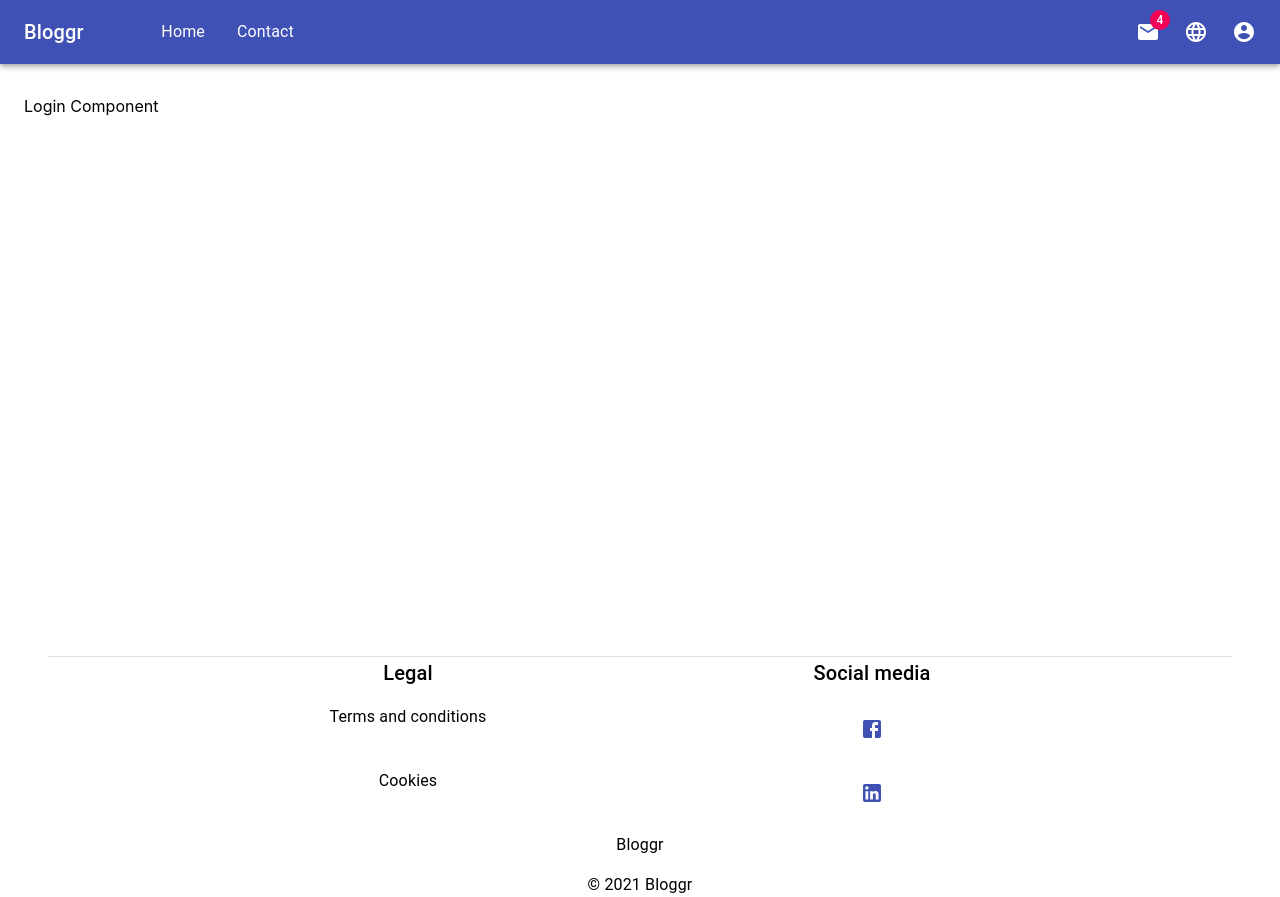
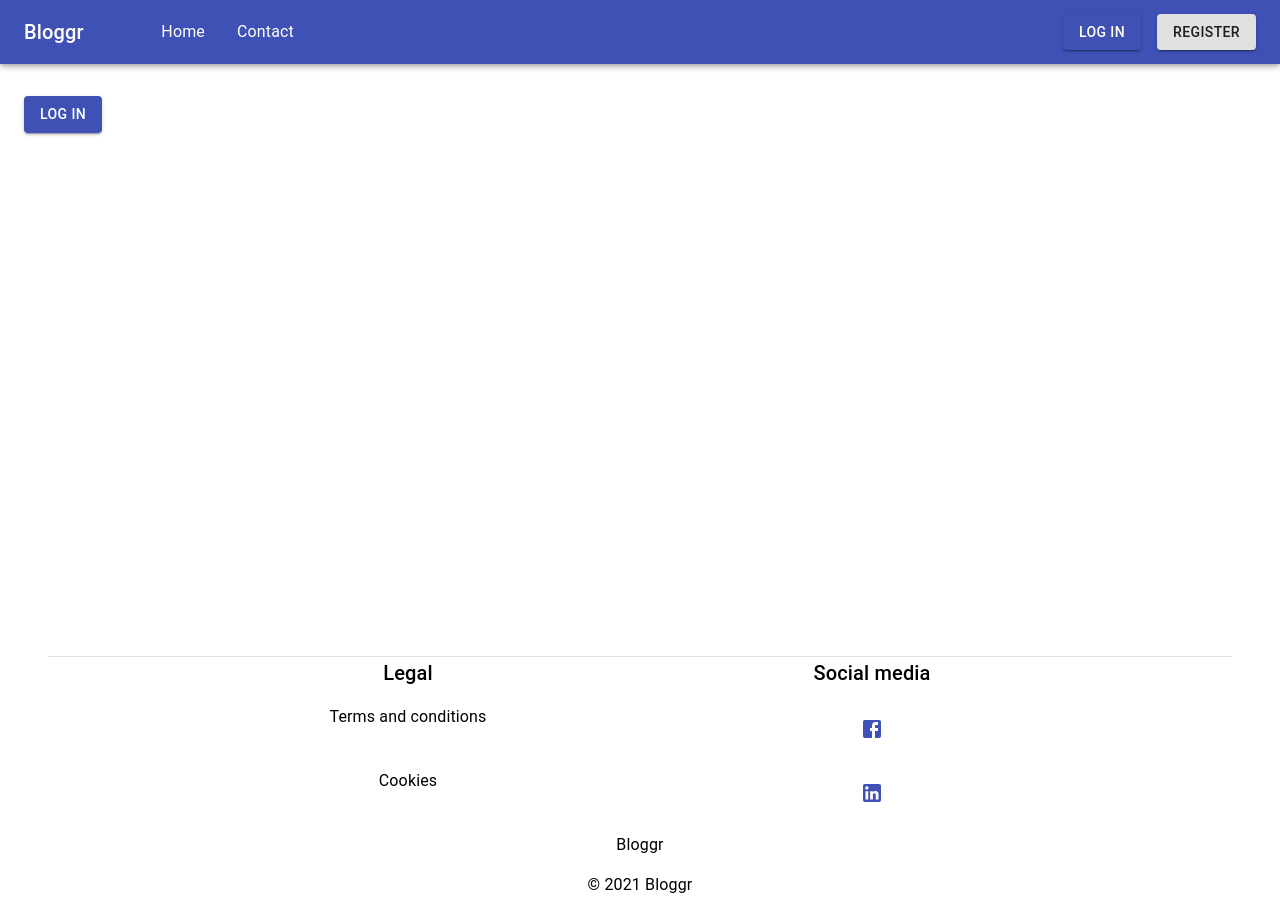
Before and after one commit to Maflos/Bloggr, a React (Create React App) app in the folder bloggr-ui/: page /login in a window 1280 px wide. Built offline with nearby package versions, Linux system fonts and the light colour scheme.

Commit message:
login/register ui flow + refactoring to smaller components

```diff
--- a/bloggr-ui/src/components/AccountMenu/AccountMenu.props.ts
+++ b/bloggr-ui/src/components/AccountMenu/AccountMenu.props.ts
@@ -2,4 +2,5 @@ export default interface AccountMenuProps {
     anchorEl: null | HTMLElement;
     menuId: string;
     handleMenuClose: () => void;
+    handleLogOut: () => void;
 }
--- a/bloggr-ui/src/components/AppFooter/AppFooter.tsx
+++ b/bloggr-ui/src/components/AppFooter/AppFooter.tsx
@@ -6,12 +6,12 @@ import FacebookIcon from '@material-ui/icons/Facebook';
 import LinkedInIcon from '@material-ui/icons/LinkedIn';
 import { Links } from '../../constants/Links';
 import { translate } from '../../mocks/LanguageAPIMock';
-import { selectLanguage } from '../../redux/reducers/headerSlice';
+import { setLanguage } from '../../redux/reducers/headerSlice';
 import { useAppSelector } from '../../redux/hooks';
 
 const AppFooter: React.FC = () => {
 
-  const selectedLanguage = useAppSelector(selectLanguage);
+  const selectedLanguage = useAppSelector(setLanguage);
 
   const copyright = '© ' + new Date().getFullYear() + ' ' + translate('appName', selectedLanguage);
 
--- a/bloggr-ui/src/components/AppHeader/AppHeader.module.scss
+++ b/bloggr-ui/src/components/AppHeader/AppHeader.module.scss
@@ -11,10 +11,6 @@
 
 .grow {
     flex-grow: 1;
-}
-
-.rightMenu {
-    display: flex,
 }
 
 .menuButton {
--- a/bloggr-ui/src/components/AppHeader/AppHeader.tsx
+++ b/bloggr-ui/src/components/AppHeader/AppHeader.tsx
@@ -3,45 +3,47 @@ import AppBar from '@material-ui/core/AppBar';
 import Toolbar from '@material-ui/core/Toolbar';
 import IconButton from '@material-ui/core/IconButton';
 import Typography from '@material-ui/core/Typography';
-import Badge from '@material-ui/core/Badge';
-import Button from '@material-ui/core/Button';
 import MenuIcon from '@material-ui/icons/Menu';
-import MailIcon from '@material-ui/icons/Mail';
-import LanguageIcon from '@material-ui/icons/Language';
-import { NavLink } from 'react-router-dom';
+import { NavLink, useHistory } from 'react-router-dom';
 import List from '@material-ui/core/List';
 import { Box, ListItem, ListItemText } from '@material-ui/core';
 import { Routes } from '../../constants/Routes';
 import { translate } from '../../mocks/LanguageAPIMock';
-import { AccountCircle } from '@material-ui/icons';
 import styles from './AppHeader.module.scss';
 import AccountMenu from '../AccountMenu/AccountMenu';
 import LanguageMenu from '../LanguageMenu/LanguageMenu';
 import DrawerMenu from '../DrawerMenu/DrawerMenu';
+import UserHeaderOptions from '../UserHeaderOptions/UserHeaderOptions';
 import LANGUAGES from '../../constants/Translations';
-import { changeLanguage, selectLanguage } from '../../redux/reducers/headerSlice';
+import { changeLanguage, changeLogInState, setLanguage } from '../../redux/reducers/headerSlice';
 import { useAppSelector, useAppDispatch } from '../../redux/hooks';
 
 const AppHeader: React.FC = () => {
 
-  const selectedLanguage = useAppSelector(selectLanguage);
+  const selectedLanguage = useAppSelector(setLanguage);
   const dispatch = useAppDispatch()
 
   const [anchorEl, setAnchorEl] = React.useState<null | HTMLElement>(null);
   const [drawerState, setDrawerState] = React.useState<boolean>(false);
   const [transMenuAnchorEl, setTransMenuAnchorEl] = React.useState<null | HTMLElement>(null);
-  const [loggedIn, setLoggedIn] = React.useState<boolean>(false);
+
+  const history = useHistory();
 
   const menuId = 'primary-account-menu';
   const transMenuId = 'primary-translation-menu';
 
+  const handleMenuClose = () => {
+    setAnchorEl(null);
+  };
+
+  const handleLogOut = () => {
+    setAnchorEl(null);
+    dispatch(changeLogInState(false));
+    history.push('login');
+  }
+
   const handleProfileMenuOpen = (event: React.MouseEvent<HTMLElement>) => {
     setAnchorEl(event.currentTarget);
-  };
-
-  const handleMenuClose = () => {
-    setAnchorEl(null);
-    setLoggedIn(true);
   };
 
   const handleTranslationMenuOpen = (event: React.MouseEvent<HTMLElement>) => {
@@ -75,7 +77,6 @@ const AppHeader: React.FC = () => {
             </IconButton>
           </Box>
 
-
           <Typography className={styles.title} variant="h6" noWrap>
             {translate('appName', selectedLanguage)}
           </Typography>
@@ -89,44 +90,19 @@ const AppHeader: React.FC = () => {
             </List>
           </Box>
           <div className={styles.grow} />
-          {
-            loggedIn ? (
-              <div className={styles.rightMenu}>
-                <Button variant="contained" color="primary" component={NavLink} to="/login">Log In</Button>
-                <Button variant="outlined" component={NavLink} to="/register">Register</Button>
-              </div>
-            ) : (
-              <div className={styles.rightMenu}>
-                <IconButton aria-label="show 4 new mails" color="inherit">
-                  <Badge badgeContent={4} color="secondary">
-                    <MailIcon />
-                  </Badge>
-                </IconButton>
-                <IconButton
-                  aria-label="language selector"
-                  aria-controls={transMenuId}
-                  aria-haspopup="true"
-                  onClick={handleTranslationMenuOpen}
-                  color="inherit"
-                >
-                  <LanguageIcon />
-                </IconButton>
-                <IconButton
-                  edge="end"
-                  aria-label="account of current user"
-                  aria-controls={menuId}
-                  aria-haspopup="true"
-                  onClick={handleProfileMenuOpen}
-                  color="inherit"
-                >
-                  <AccountCircle />
-                </IconButton>
-              </div>
-            )
-          }
+          <UserHeaderOptions
+            menuId={menuId}
+            transMenuId={transMenuId}
+            handleTranslationMenuOpen={handleTranslationMenuOpen}
+            handleProfileMenuOpen={handleProfileMenuOpen}
+          />
         </Toolbar>
       </AppBar>
-      <AccountMenu menuId={menuId} handleMenuClose={handleMenuClose} anchorEl={anchorEl} />
+      <AccountMenu
+        menuId={menuId}
+        handleMenuClose={handleMenuClose}
+        handleLogOut={handleLogOut}
+        anchorEl={anchorEl} />
       <LanguageMenu
         menuId={transMenuId}
         handleMenuClose={handleTranslationMenuClose}
--- a/bloggr-ui/src/components/DrawerMenu/DrawerMenu.tsx
+++ b/bloggr-ui/src/components/DrawerMenu/DrawerMenu.tsx
@@ -12,12 +12,12 @@ import styles from './DrawerMenu.module.scss';
 import { Routes } from '../../constants/Routes';
 import { NavLink } from 'react-router-dom';
 import { translate } from '../../mocks/LanguageAPIMock';
-import { selectLanguage } from '../../redux/reducers/headerSlice';
+import { setLanguage } from '../../redux/reducers/headerSlice';
 import { useAppSelector } from '../../redux/hooks';
 
 const DrawerMenu: React.FC<DrawerMenuProps> = ({ drawerState, setDrawerState }) => {
 
-  const selectedLanguage = useAppSelector(selectLanguage);
+  const selectedLanguage = useAppSelector(setLanguage);
 
   const toggleDrawer = (open: boolean) => (
     event: React.KeyboardEvent | React.MouseEvent,
--- a/bloggr-ui/src/components/LanguageMenu/LanguageMenu.tsx
+++ b/bloggr-ui/src/components/LanguageMenu/LanguageMenu.tsx
@@ -4,7 +4,7 @@ import Menu from '@material-ui/core/Menu';
 import LanguageMenuProps from './LanguageMenu.prosps';
 import { translate } from '../../mocks/LanguageAPIMock';
 import LANGUAGES from '../../constants/Translations';
-import { selectLanguage as slctLanguage } from '../../redux/reducers/headerSlice';
+import { setLanguage } from '../../redux/reducers/headerSlice';
 import { useAppSelector } from '../../redux/hooks';
 
 const LanguageMenu: React.FC<LanguageMenuProps> = (
@@ -15,7 +15,7 @@ const LanguageMenu: React.FC<LanguageMenuProps> = (
     handleSelectLanguage
   }: LanguageMenuProps) => {
 
-  const selectedLanguage = useAppSelector(slctLanguage);
+  const selectedLanguage = useAppSelector(setLanguage);
 
   const isMenuOpen = Boolean(anchorEl);
 
--- /dev/null
+++ b/bloggr-ui/src/components/UserHeaderOptions/UserHeaderOptions.module.scss
@@ -0,0 +1,9 @@
+@import '../../styles/defintions.scss';
+
+.rightMenu {
+    display: flex;
+}
+
+.loginButton {
+    margin-right: spacing(1);
+}
--- /dev/null
+++ b/bloggr-ui/src/components/UserHeaderOptions/UserHeaderOptions.props.ts
@@ -0,0 +1,6 @@
+export default interface UserHeaderOptionsProps {
+    transMenuId: string;
+    menuId: string;
+    handleTranslationMenuOpen: (event: React.MouseEvent<HTMLElement>) => void;
+    handleProfileMenuOpen: (event: React.MouseEvent<HTMLElement>) => void;
+}
--- /dev/null
+++ b/bloggr-ui/src/components/UserHeaderOptions/UserHeaderOptions.tsx
@@ -0,0 +1,76 @@
+import React from 'react';
+import styles from './UserHeaderOptions.module.scss';
+import IconButton from '@material-ui/core/IconButton';
+import { Badge, Button } from '@material-ui/core';
+import { AccountCircle } from '@material-ui/icons';
+import LanguageIcon from '@material-ui/icons/Language';
+import MailIcon from '@material-ui/icons/Mail';
+import UserHeaderOptionsProps from './UserHeaderOptions.props';
+import { NavLink } from 'react-router-dom';
+import { useAppSelector } from '../../redux/hooks';
+import { setLogInState } from '../../redux/reducers/headerSlice';
+
+const UserHeaderOptions: React.FC<UserHeaderOptionsProps> = ({
+  transMenuId,
+  menuId,
+  handleTranslationMenuOpen,
+  handleProfileMenuOpen,
+}: UserHeaderOptionsProps) => {
+
+  const loggedIn = useAppSelector(setLogInState);
+
+  const openTranslationMenu = (event: React.MouseEvent<HTMLElement>) => {
+    handleTranslationMenuOpen(event);
+  }
+
+  const openProfileMenu = (event: React.MouseEvent<HTMLElement>) => {
+    handleProfileMenuOpen(event);
+  }
+
+  return (
+    <React.Fragment>
+      {
+        !loggedIn ? (
+          <div className={styles.rightMenu}>
+            <div className={styles.loginButton}>
+              <Button variant="contained" color="primary" component={NavLink} to="/login">Log In</Button>
+            </div>
+
+            <div>
+              <Button variant="contained" component={NavLink} to="/register">Register</Button>
+            </div>
+          </div>
+        ) : (
+          <div className={styles.rightMenu}>
+            <IconButton aria-label="show 4 new mails" color="inherit">
+              <Badge badgeContent={4} color="secondary">
+                <MailIcon />
+              </Badge>
+            </IconButton>
+            <IconButton
+              aria-label="language selector"
+              aria-controls={transMenuId}
+              aria-haspopup="true"
+              onClick={openTranslationMenu}
+              color="inherit"
+            >
+              <LanguageIcon />
+            </IconButton>
+            <IconButton
+              edge="end"
+              aria-label="account of current user"
+              aria-controls={menuId}
+              aria-haspopup="true"
+              onClick={openProfileMenu}
+              color="inherit"
+            >
+              <AccountCircle />
+            </IconButton>
+          </div>
+        )
+      }
+    </React.Fragment>
+  );
+};
+
+export default UserHeaderOptions;
--- a/bloggr-ui/src/pages/Login/Login.tsx
+++ b/bloggr-ui/src/pages/Login/Login.tsx
@@ -1,10 +1,26 @@
+import { Button } from '@material-ui/core';
 import React from 'react';
+import { NavLink } from 'react-router-dom';
+import { useAppDispatch, useAppSelector } from '../../redux/hooks';
+import { changeLogInState, setLogInState } from '../../redux/reducers/headerSlice';
 
+const Login: React.FC = () => {
+  const loggedIn = useAppSelector(setLogInState);
+  const dispatch = useAppDispatch()
 
-const Login: React.FC = () => (
-  <div>
-    Login Component
-  </div>
-);
+  return (
+    <div>
+      <Button
+        variant="contained"
+        color="primary"
+        component={NavLink}
+        to="/home"
+        onClick={() => { dispatch(changeLogInState(true)); }}>
+        Log In
+      </Button>
+    </div>
+
+  );
+}
 
 export default Login;
--- a/bloggr-ui/src/redux/reducers/headerSlice.ts
+++ b/bloggr-ui/src/redux/reducers/headerSlice.ts
@@ -4,10 +4,12 @@ import LANGUAGES from '../../constants/Translations';
 
 export interface HeaderState {
     selectedLanguage: LANGUAGES;
+    loggedIn: boolean;
 }
 
 const initialState: HeaderState = {
-    selectedLanguage: LANGUAGES.EN
+    selectedLanguage: LANGUAGES.EN,
+    loggedIn: false
 };
 
 export const headerSlice = createSlice({
@@ -17,12 +19,17 @@ export const headerSlice = createSlice({
     reducers: {
         changeLanguage: (state, action: PayloadAction<LANGUAGES>) => {
             state.selectedLanguage = action.payload;
+        },
+
+        changeLogInState: (state, action: PayloadAction<boolean>) => {
+            state.loggedIn = action.payload;
         }
     },
 });
 
-export const { changeLanguage } = headerSlice.actions;
+export const { changeLanguage, changeLogInState } = headerSlice.actions;
 
-export const selectLanguage = (state: RootState) => state.header.selectedLanguage;
+export const setLanguage = (state: RootState) => state.header.selectedLanguage;
+export const setLogInState = (state: RootState) => state.header.loggedIn;
 
 export default headerSlice.reducer;
```
Also changed, not shown: bloggr-ui/src/components/AccountMenu/AccountMenu.tsx (+15 -4 lines).
